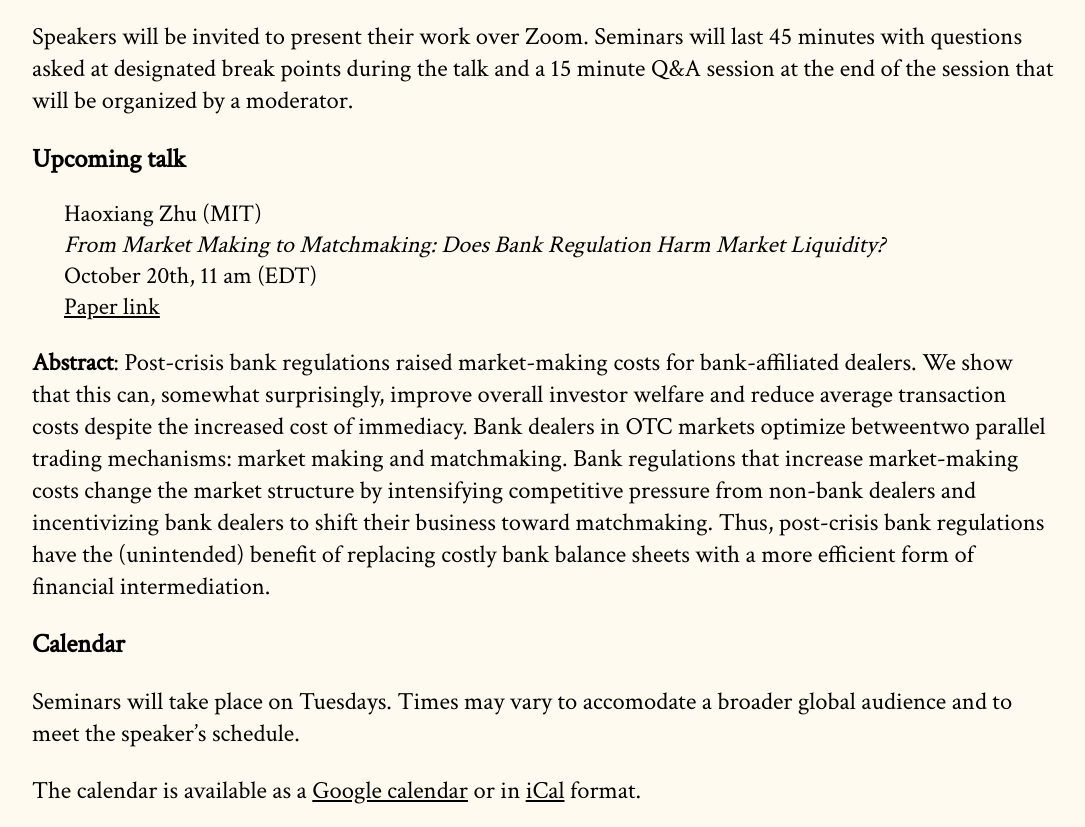
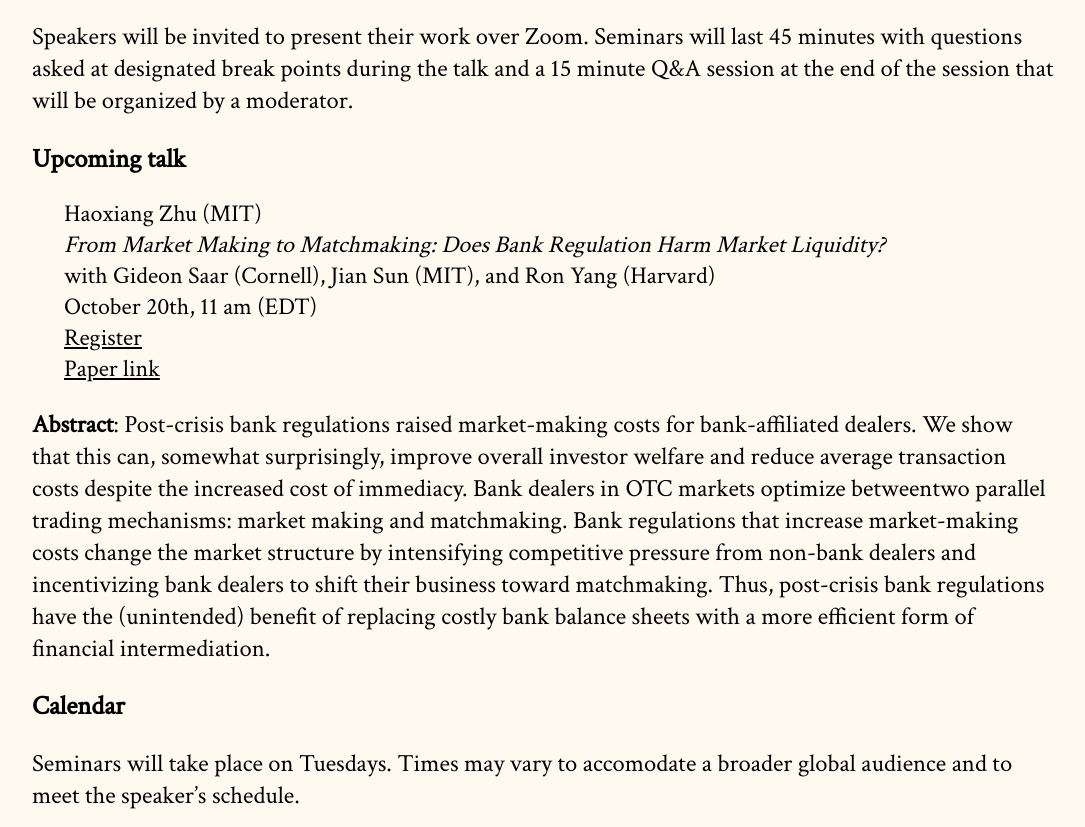
Before and after one commit to cpfiffer/microstructure.exchange, a Jekyll site: the page built from index.md, in a window 1280 px wide and 900 px high, scrolled down 319 px, cut to the strip 0-827 px from the top of the window. Shown: the whole strip, without its empty margins (96-1181 px from the left). Built offline with Jekyll 4.4.1, drawn with Linux system fonts in a browser that asks for light colours; some web fonts are replaced.

Commit message:
Update _config.yml

```diff
--- a/_config.yml
+++ b/_config.yml
@@ -13,11 +13,11 @@ github:
 speaker-info:
   speaker-name: Haoxiang Zhu (MIT)
   speaker-paper: "From Market Making to Matchmaking: Does Bank Regulation Harm Market Liquidity?"
-  # coauthors: "Gideon Saar (Cornell), Jian Sun (MIT), and Ron Yang (Harvard)"
+  coauthors: "Gideon Saar (Cornell), Jian Sun (MIT), and Ron Yang (Harvard)"
   speaker-date: October 20th, 11 am (EDT)
   # discussant: "Gideon Saar (Cornell University)"
   paper-link: https://www.mit.edu/~zhuh/SaarSunYangZhu_matchmaking.pdf
-  # webinar-link: https://stockholmuniversity.zoom.us/webinar/register/WN_BpG8c1zPSWuoN3Xzw5ed8g
+  webinar-link: https://stockholmuniversity.zoom.us/webinar/register/WN_GmP7bOXzTUuCIOqimmRRjg
   # slides-link: /slides/20201006 Microstructure Exchange - WEB.pdf
 
 # July 7 - Zhang/Moinas
```
